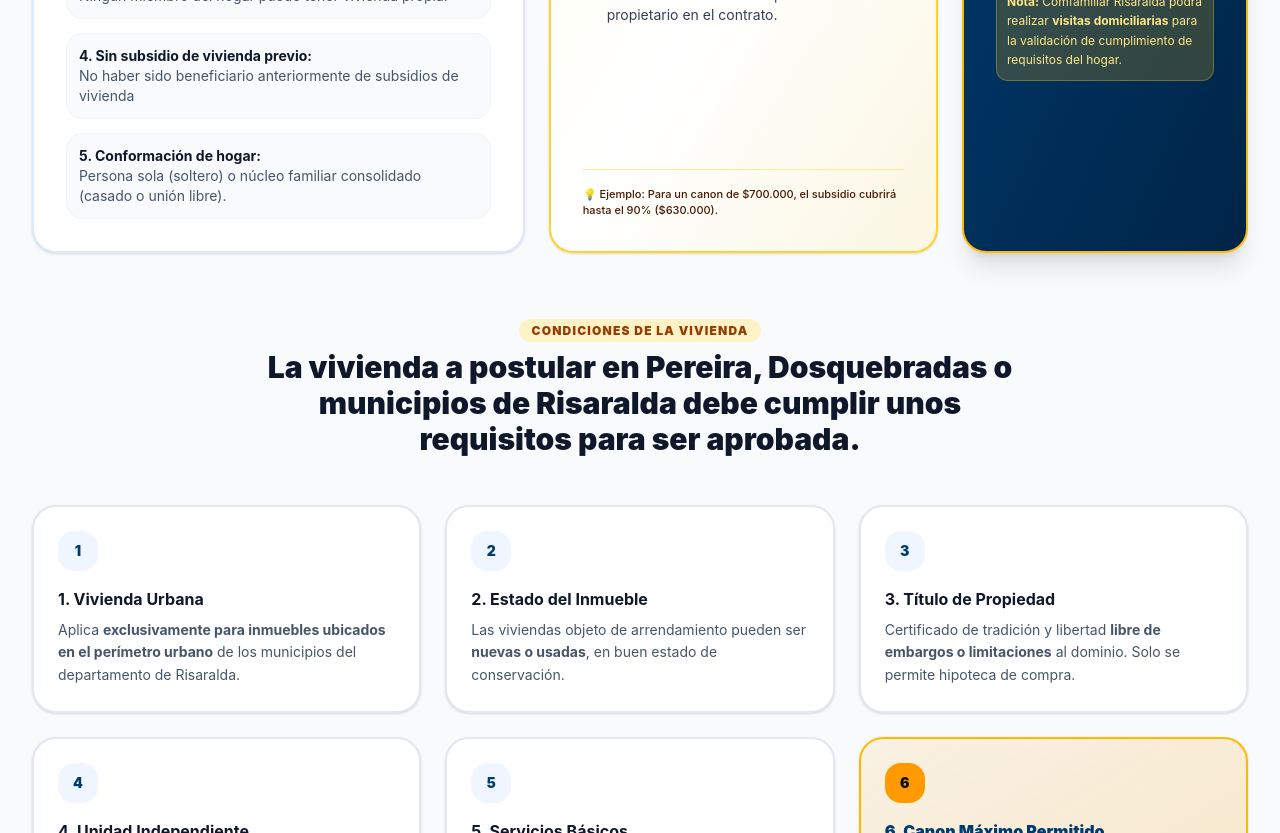
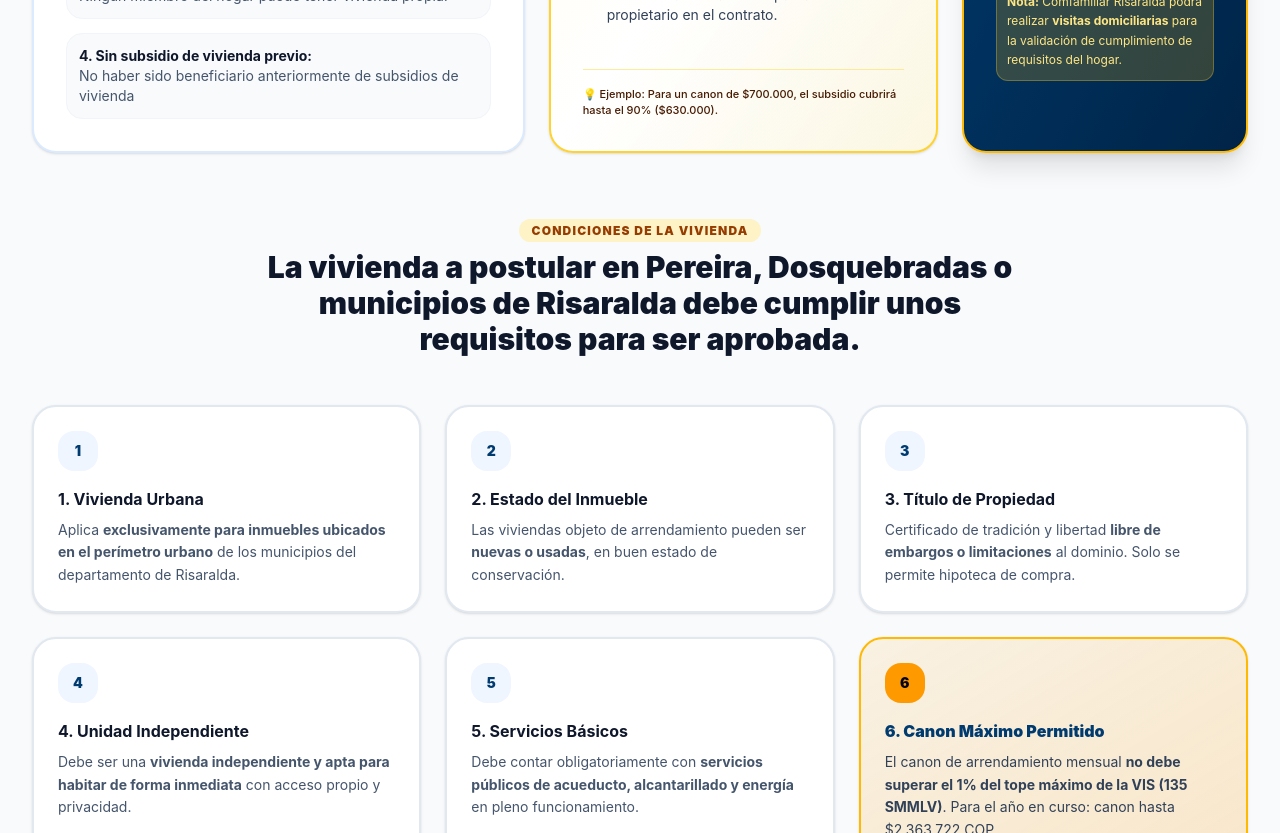
Before and after one commit to psangrias-lang/Vivienda-Comfamiliar-Subsidio-De-Arrendamiento, a React (Vite) app: page / in a window 1280 px wide. Shown: the part 2240-3073 px from the top of the page. Built offline with nearby package versions, Linux system fonts and the light colour scheme.

Commit message:
Add files via upload

```diff
--- a/src/components/SubsidioArrendamientoSection.tsx
+++ b/src/components/SubsidioArrendamientoSection.tsx
@@ -140,11 +140,6 @@ export const SubsidioArrendamientoSection: React.FC<SubsidioArrendamientoSection
                   <div className="p-3 rounded-2xl bg-slate-50 border border-slate-100">
                     <strong className="text-slate-900 block font-bold">4. Sin subsidio de vivienda previo:</strong>
                     <span className="text-slate-600">No haber sido beneficiario anteriormente de subsidios de vivienda</span>
-                  </div>
-
-                  <div className="p-3 rounded-2xl bg-slate-50 border border-slate-100">
-                    <strong className="text-slate-900 block font-bold">5. Conformación de hogar:</strong>
-                    <span className="text-slate-600">Persona sola (soltero) o núcleo familiar consolidado (casado o unión libre).</span>
                   </div>
                 </div>
               </div>
@@ -431,12 +426,6 @@ export const SubsidioArrendamientoSection: React.FC<SubsidioArrendamientoSection
                         <div>• <strong>Persona jurídica:</strong> Certificado de Cámara de Comercio y copia de cédula del Representante Legal.</div>
                       </td>
                     </tr>
-                    <tr>
-                      <td className="px-5 py-4 font-bold text-[#003B70]">Formato de Solicitud</td>
-                      <td className="px-5 py-4">
-                        Formato de solicitud de Subsidio de Arrendamiento diligenciado donde se pacta el canon de arrendamiento para el cálculo del subsidio.
-                      </td>
-                    </tr>
                   </tbody>
                 </table>
               </div>
--- a/src/data/subsidiosData.ts
+++ b/src/data/subsidiosData.ts
@@ -14,7 +14,6 @@ export const MODALIDADES_SUBSIDIO: ModalidadSubsidio[] = [
       'Ingresos del grupo familiar iguales o menores a 2 SMMLV (hasta $3.501.810 COP).',
       'No ser propietarios ni poseedores de vivienda en el territorio nacional.',
       'No haber sido beneficiario de subsidio familiar de vivienda antes.',
-      'Conformación de hogar: Persona sola (soltero) o núcleo familiar consolidado (casado o unión libre).',
       'Valor del subsidio: Hasta 0.6 SMMLV ($1.050.543 COP/mes) y en ningún caso superar el 90% del canon pactado.',
       'Vivienda urbana independiente, con servicios públicos de acueducto y energía, y canon hasta el 1% del tope VIS (135 SMMLV, máx. $2.363.722 COP).'
     ],
@@ -24,7 +23,7 @@ export const MODALIDADES_SUBSIDIO: ModalidadSubsidio[] = [
       'Certificados de ingresos: Laboral no mayor a 30 días (dependientes), Certificación contador + TP + antecedentes JCC no mayor a 30 días (independientes), o último desprendible de pensión (pensionados).',
       'Estado civil: Solteros (ninguno), Casados (registro civil de matrimonio), Unión de hecho (escritura, sentencia o acta conciliación), Divorciados (registro civil con nota de liquidación sociedad conyugal).',
       'Certificación médica EPS en caso de miembros con discapacidad.',
-      'Vivienda: Certificado de Tradición y Libertad (no mayor a 30 días), Impuesto Predial del año actual cancelado, Identificación del propietario y Formato de Solicitud de Arrendamiento.'
+      'Vivienda: Certificado de Tradición y Libertad (no mayor a 30 días), Impuesto Predial del año actual cancelado e Identificación del propietario.'
     ],
     icono: 'KeyRound',
     colorTheme: 'amber'
@@ -156,7 +155,7 @@ export const PREGUNTAS_FRECUENTES_SUBSIDIO = [
   },
   {
     pregunta: '¿Qué documentos se deben presentar para legalizar el subsidio de arrendamiento?',
-    respuesta: 'Por el Hogar: Formulario de postulación diligenciado, fotocopia de cédulas de mayores de 18 años, registro civil de menores, certificado de ingresos (laboral no mayor a 30 días, contador para independientes con vigencia no mayor a 30 días o desprendible de pensión), documentos de estado civil (matrimonio, unión de hecho o divorcio si aplica) y certificado médico EPS por discapacidad. Por la Vivienda: Certificado de Tradición (no mayor a 30 días), Impuesto Predial del año actual cancelado, copia de cédula del arrendador (o Cámara de Comercio) y Formato de Solicitud de Arrendamiento.'
+    respuesta: 'Por el Hogar: Formulario de postulación diligenciado, fotocopia de cédulas de mayores de 18 años, registro civil de menores, certificado de ingresos (laboral no mayor a 30 días, contador para independientes con vigencia no mayor a 30 días o desprendible de pensión), documentos de estado civil (matrimonio, unión de hecho o divorcio si aplica) y certificado médico EPS por discapacidad. Por la Vivienda: Certificado de Tradición (no mayor a 30 días), Impuesto Predial del año actual cancelado y copia de cédula del arrendador (o Cámara de Comercio).'
   },
   {
     pregunta: '¿Tiene algún costo la postulación al subsidio o el censo en Comfamiliar Risaralda?',
```
